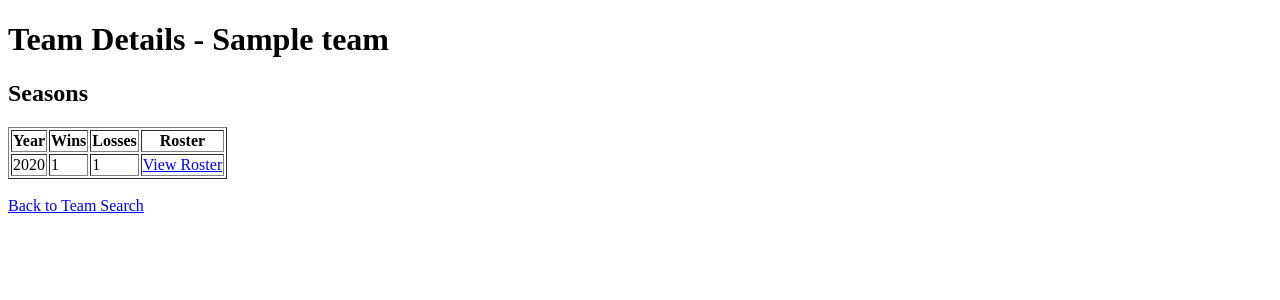
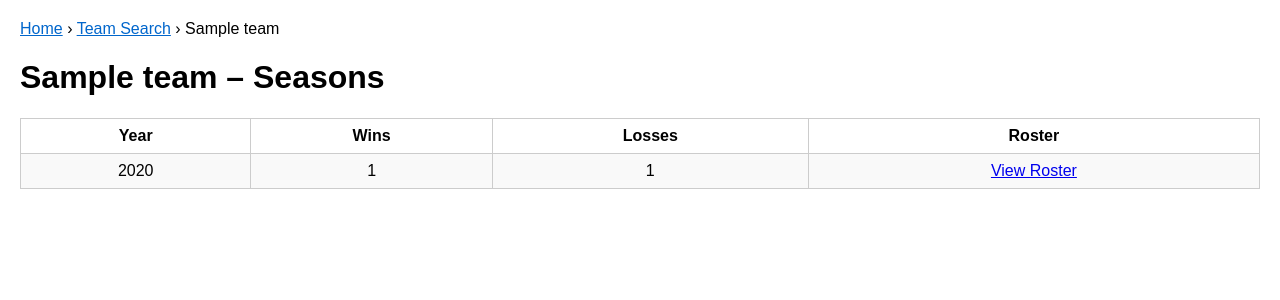
Before and after one commit to StoneWillC/my_mlb, a Django app: page /team/1/ in a window 1280 px wide. Shown: the top 300 px of the page. Run offline with Django 5.2, Linux system fonts and the light colour scheme; tables that the repository leaves empty hold one stand-in row (values such as "Sample post").

Commit message:
Update team_details.html

```diff
--- a/my_mlb/my_mlb/mlb_data/templates/team_details.html
+++ b/my_mlb/my_mlb/mlb_data/templates/team_details.html
@@ -1,21 +1,35 @@
 <!DOCTYPE html>
 <html>
-  <head><title>{{ team.name }} Details</title></head>
+<head>
+  <title>{{ team.name }} – Seasons</title>
+  <style>
+    body { font-family: sans-serif; margin: 20px; }
+    .breadcrumb a { color: #0066cc; }
+    table { border-collapse: collapse; width: 100%; margin-top: 10px; }
+    th, td { border: 1px solid #ccc; padding: 8px; text-align: center; }
+    tr:nth-child(even) { background: #f9f9f9; }
+  </style>
+</head>
 <body>
-    <h1>Team Details - {{ team.name }}</h1>
-    <h2>Seasons</h2>
-    <table border="1">
+  <p class="breadcrumb">
+    <a href="{% url 'mlb_data' %}">Home</a> ›
+    <a href="{% url 'team_search' %}">Team Search</a> ›
+    {{ team.name }}
+  </p>
+
+  <h1>{{ team.name }} – Seasons</h1>
+  <table>
     <tr><th>Year</th><th>Wins</th><th>Losses</th><th>Roster</th></tr>
     {% for ts in seasons %}
     <tr>
-        <td>{{ ts.year}}</td>
+      <td>{{ ts.year }}</td>
       <td>{{ ts.wins }}</td>
       <td>{{ ts.losses }}</td>
-        <td><a href="{% url 'team_roster' team.pk %}?year={{ ts.year }}">View Roster</a></td>
+      <td>
+        <a href="{% url 'team_roster' team.pk %}?year={{ ts.year }}">View Roster</a>
+      </td>
     </tr>
     {% endfor %}
   </table>
-    <br/>
-    <a href="{% url 'team_search' %}">Back to Team Search</a>
 </body>
 </html>
```
Lines whose indentation alone changed are shown as unchanged.
